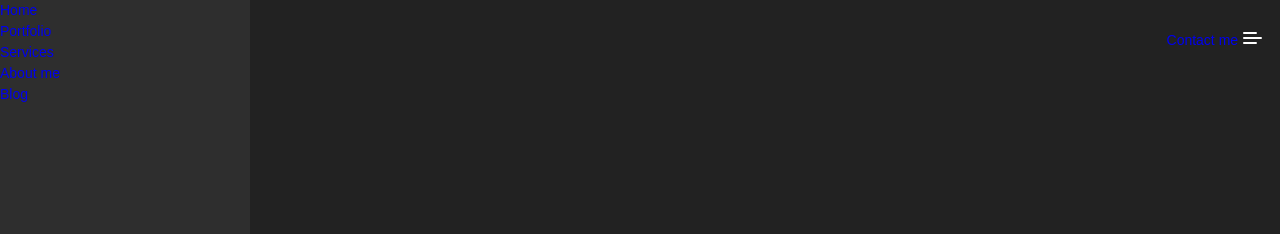
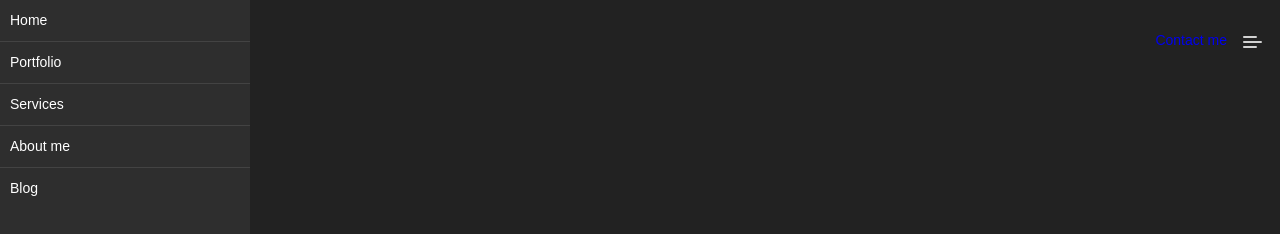
Before and after one commit to X-Design/website14, a website: page src/sass/index.html in a window 1280 px wide. Both pictures are taken after a click on the button 1252 px from the left and 40 px from the top of the page. Drawn offline with nearby package versions, Linux system fonts and the light colour scheme; files that its build step writes are made by us from their sources.

Commit message:
website14-3062022-1

```diff
--- a/src/sass/globals/components/_header.scss
+++ b/src/sass/globals/components/_header.scss
@@ -1,3 +1,19 @@
+.btn {
+  display: inline-block;
+  cursor: pointer;
+  transition: opacity 0.25s;
+
+  &:is(:hover, :focus) {
+    opacity: .8;
+  }
+
+  &--action {
+    font-size: 1.8rem;
+    color: var(--light-clr);
+  }
+}
+
+
 .header {
   position: fixed;
   z-index: 999;
@@ -41,4 +57,34 @@
       transform: translateX(0);
     }
   }
+
+  &__list {
+    display: flex;
+    flex-direction: column;
+
+    &-item {
+      border-bottom: 1px solid rgba(255, 255, 255, .1);
+    }
+
+    &-item:last-of-type {
+      border-bottom: none;
+    }
+
+    &-link {
+      display: block;
+      color: var(--light-clr);
+      padding: 1rem;
+      transition: opacity 0.25s;
+
+      &:is(:hover, :focus) {
+        opacity: .5;
+      }
+    }
+  }
+
+  &__btn-group {
+    display: flex;
+    column-gap: 1.5rem;
+
+  }
 }
```
